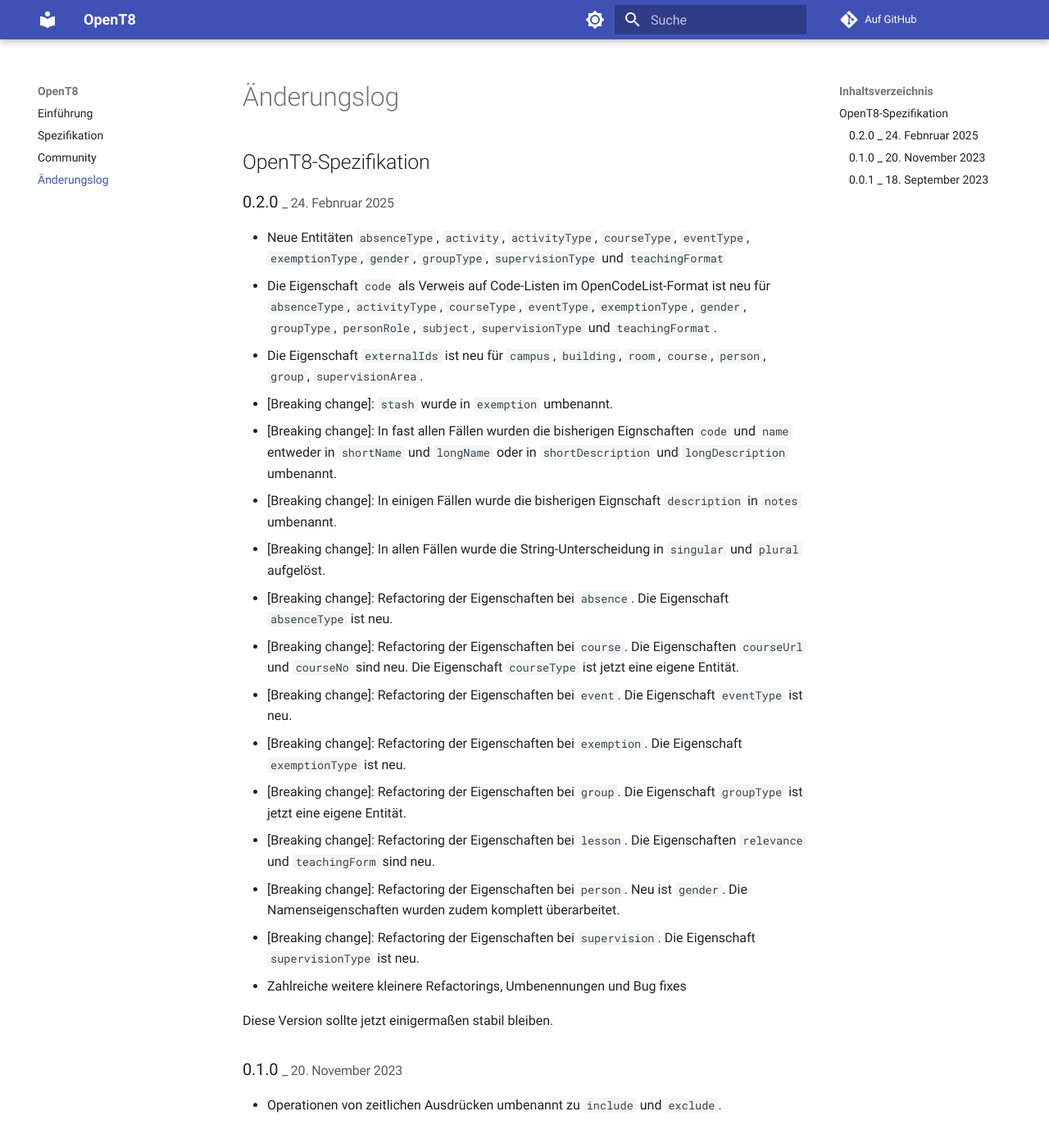
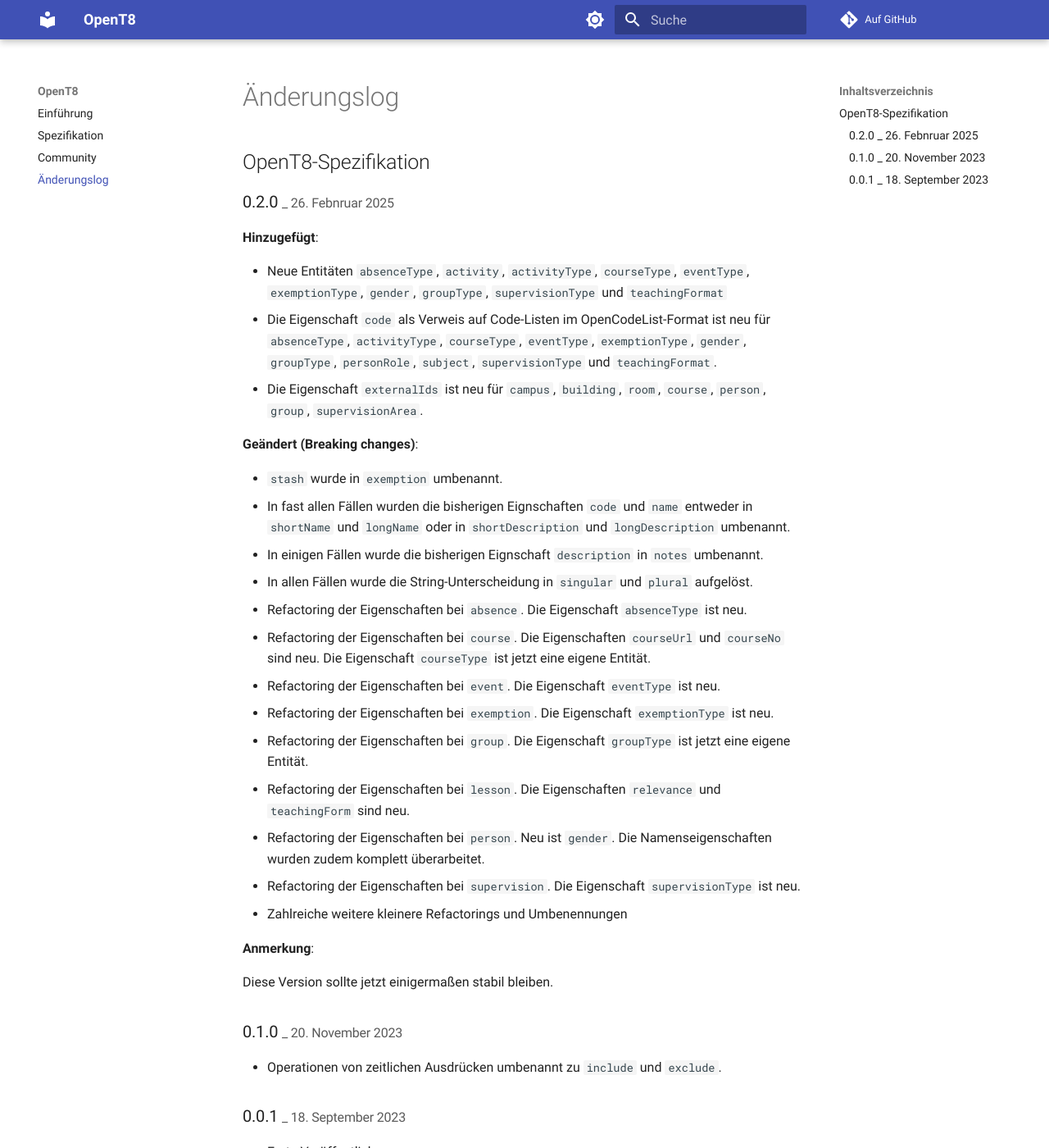
Before and after one commit to openpotato/opent8, an MkDocs documentation site: the page built from website/docs/change-log.md, in a window 1280 px wide and 1400 px high. Shown: the whole window at 82% size. Built offline with MkDocs 1.6.1 and Material for MkDocs 9.7.7, drawn with Linux system fonts in a browser that asks for light colours; comment, search, counter and statistics services are not loaded.

Commit message:
Website changes

```diff
--- a/website/docs/change-log.md
+++ b/website/docs/change-log.md
@@ -2,24 +2,31 @@
 
 ## OpenT8-Spezifikation
 
-### 0.2.0 <small>_ 24. Febnruar 2025</small>
+### 0.2.0 <small>_ 26. Febnruar 2025</small>
+
+**Hinzugefügt**:
 
 + Neue Entitäten `absenceType`, `activity`, `activityType`, `courseType`, `eventType`, `exemptionType`, `gender`, `groupType`, `supervisionType` und `teachingFormat`
 + Die Eigenschaft `code` als Verweis auf Code-Listen im OpenCodeList-Format ist neu für `absenceType`, `activityType`, `courseType`, `eventType`, `exemptionType`, `gender`, `groupType`, `personRole`, `subject`, `supervisionType` und `teachingFormat`.
 + Die Eigenschaft `externalIds` ist neu für `campus`, `building`, `room`, `course`, `person`, `group`, `supervisionArea`.
-+ [Breaking change]: `stash` wurde in `exemption` umbenannt.
-+ [Breaking change]: In fast allen Fällen wurden die bisherigen Eignschaften `code` und `name` entweder in `shortName` und `longName` oder in `shortDescription` und `longDescription` umbenannt.
-+ [Breaking change]: In einigen Fällen wurde die bisherigen Eignschaft `description` in `notes` umbenannt.
-+ [Breaking change]: In allen Fällen wurde die String-Unterscheidung in `singular` und `plural` aufgelöst.
-+ [Breaking change]: Refactoring der Eigenschaften bei `absence`. Die Eigenschaft `absenceType` ist neu.
-+ [Breaking change]: Refactoring der Eigenschaften bei `course`. Die Eigenschaften `courseUrl` und `courseNo` sind neu. Die Eigenschaft `courseType` ist jetzt eine eigene Entität.
-+ [Breaking change]: Refactoring der Eigenschaften bei `event`. Die Eigenschaft `eventType` ist neu.
-+ [Breaking change]: Refactoring der Eigenschaften bei `exemption`. Die Eigenschaft `exemptionType` ist neu.
-+ [Breaking change]: Refactoring der Eigenschaften bei `group`. Die Eigenschaft `groupType` ist jetzt eine eigene Entität.
-+ [Breaking change]: Refactoring der Eigenschaften bei `lesson`. Die Eigenschaften `relevance` und `teachingForm` sind neu.
-+ [Breaking change]: Refactoring der Eigenschaften bei `person`. Neu ist `gender`. Die Namenseigenschaften wurden zudem komplett überarbeitet.
-+ [Breaking change]: Refactoring der Eigenschaften bei `supervision`. Die Eigenschaft `supervisionType` ist neu.
-+ Zahlreiche weitere kleinere Refactorings, Umbenennungen und Bug fixes
+
+**Geändert (Breaking changes)**:
+
++ `stash` wurde in `exemption` umbenannt.
++ In fast allen Fällen wurden die bisherigen Eignschaften `code` und `name` entweder in `shortName` und `longName` oder in `shortDescription` und `longDescription` umbenannt.
++ In einigen Fällen wurde die bisherigen Eignschaft `description` in `notes` umbenannt.
++ In allen Fällen wurde die String-Unterscheidung in `singular` und `plural` aufgelöst.
++ Refactoring der Eigenschaften bei `absence`. Die Eigenschaft `absenceType` ist neu.
++ Refactoring der Eigenschaften bei `course`. Die Eigenschaften `courseUrl` und `courseNo` sind neu. Die Eigenschaft `courseType` ist jetzt eine eigene Entität.
++ Refactoring der Eigenschaften bei `event`. Die Eigenschaft `eventType` ist neu.
++ Refactoring der Eigenschaften bei `exemption`. Die Eigenschaft `exemptionType` ist neu.
++ Refactoring der Eigenschaften bei `group`. Die Eigenschaft `groupType` ist jetzt eine eigene Entität.
++ Refactoring der Eigenschaften bei `lesson`. Die Eigenschaften `relevance` und `teachingForm` sind neu.
++ Refactoring der Eigenschaften bei `person`. Neu ist `gender`. Die Namenseigenschaften wurden zudem komplett überarbeitet.
++ Refactoring der Eigenschaften bei `supervision`. Die Eigenschaft `supervisionType` ist neu.
++ Zahlreiche weitere kleinere Refactorings und Umbenennungen
+
+**Anmerkung**:
 
 Diese Version sollte jetzt einigermaßen stabil bleiben.
 
```
